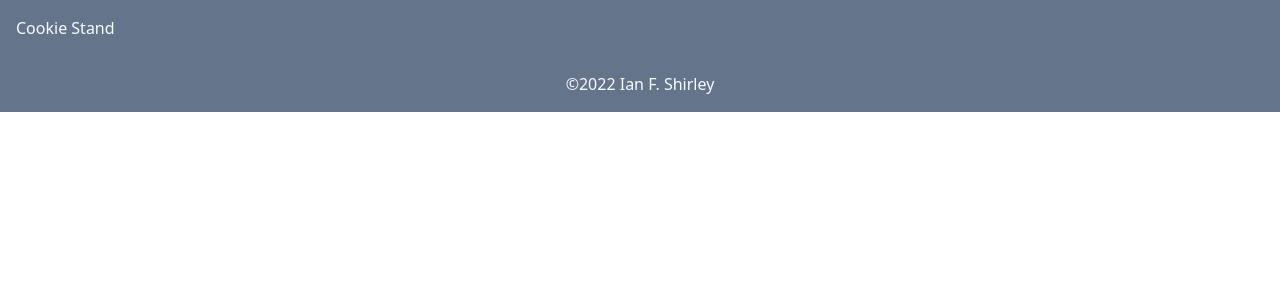
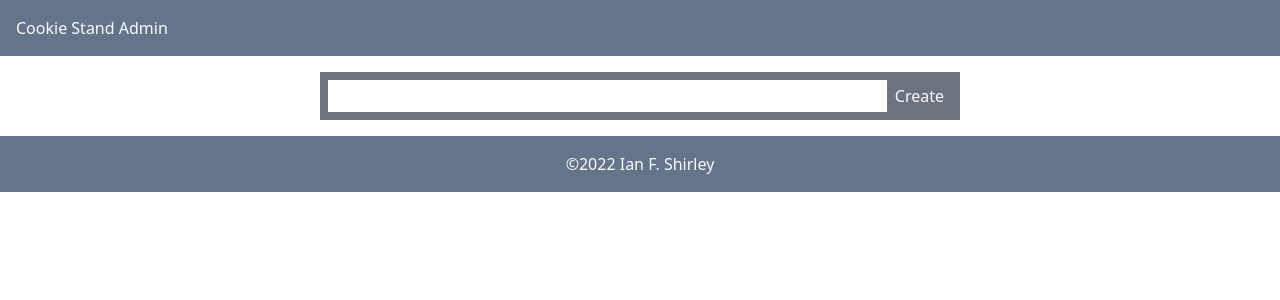
Before and after one commit to ianfshirley/cookie-stand-admin, a Next.js app: page / in a window 1280 px wide. Shown: the top 300 px of the page. Built offline with nearby package versions, Linux system fonts and the light colour scheme.

Commit message:
created components for header, main, and footer. rendering successfully

```diff
--- a/pages/header.js
+++ b/pages/header.js
@@ -1 +1,12 @@
 import Link from 'next/link'
+
+
+export default function Header() {
+  return (
+    <>
+      <header className='flex items-center justify-between p-4 bg-slate-500 text-gray-50'>
+        <h1>Cookie Stand Admin</h1>
+      </header>
+    </>
+  )
+}
--- a/pages/index.js
+++ b/pages/index.js
@@ -1,6 +1,8 @@
 import Head from 'next/head'
 import Link from 'next/link'
 import Footer from './footer'
+import Header from './header'
+import Main from './main'
 
 
 export default function Home() {
@@ -12,14 +14,9 @@ export default function Home() {
         <meta name="viewport" content="width=device-width, initial-scale=1" />
         <link rel="icon" href="/favicon.ico" />
       </Head>
-      <header className='flex items-center justify-between p-4 bg-slate-500 text-gray-50'>
-        <h1>Cookie Stand</h1>
-        <p></p>
-      </header>
-      <main className=''>
-
-      </main>
-      <Footer></Footer>
+      <Header />
+      <Main />
+      <Footer />
     </>
   )
 }
--- a/pages/main.js
+++ b/pages/main.js
@@ -7,7 +7,7 @@ export default function Main() {
       <main>
         <form className='flex w-1/2 p-2 mx-auto my-4 bg-gray-500'>
           <input name='location' className='flex-auto pl-1' />
-          <button className='px-2 py-1 bg-gray-500 text-gray-50'>Create Cookie Stand</button>
+          <button className='px-2 py-1 bg-gray-500 text-gray-50'>Create</button>
         </form>
       </main>
     </>
```
